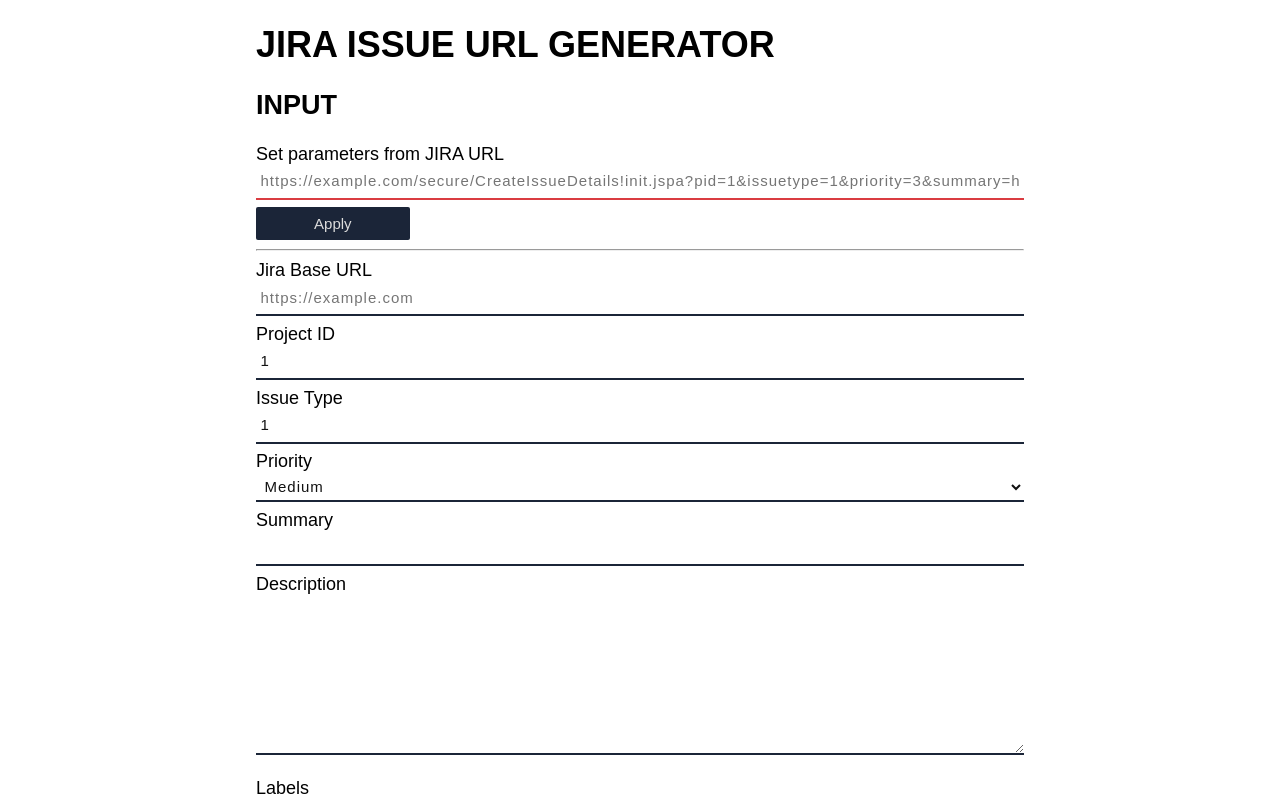
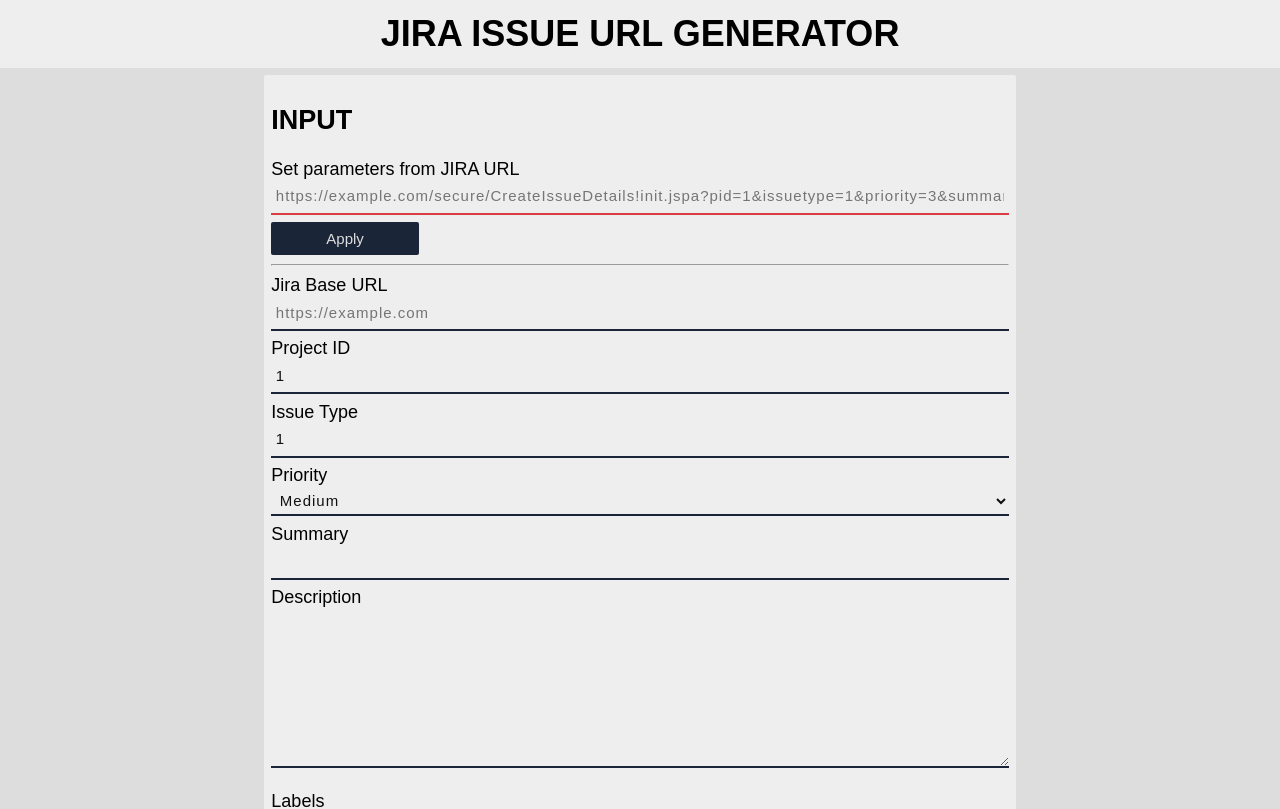
Before and after one commit to jiro4989/jira_issue_url_generator, a React (Create React App) app: page / in a window 1280 px wide. Shown: the top 809 px of the page. Built offline with nearby package versions, Linux system fonts and the light colour scheme.

Commit message:
feat: footerに高さをもたせる #34 (#36)
* ヘッダとフッターとコピーライトを追加

* format

* footerの高さを調整

* 色とか色々調整

* format

* image

```diff
--- a/src/App.css
+++ b/src/App.css
@@ -1,17 +1,43 @@
 .App {
-  width: 60vw;
-  margin-left: auto;
-  margin-right: auto;
   font-size: 18px;
   font-family: sans-serif;
+}
+
+header, footer {
+  text-align: center;
+}
+
+footer {
+  height: 30vh;
+}
+
+h1 {
+  margin: 0;
+  padding: 1%;
 }
 
 h1, h2 {
   font-family: fantasy, sans-serif;
 }
 
+section {
+  padding: 1%;
+  margin: 1%;
+  border-radius: 2px;
+}
+
 textarea {
   height: 20vh;
+}
+
+section, header {
+  background-color: #eee;
+}
+
+.CenterArea {
+  margin-left: auto;
+  margin-right: auto;
+  width: 60vw;
 }
 
 .StateNG {
--- a/src/App.tsx
+++ b/src/App.tsx
@@ -61,7 +61,10 @@
 
   return (
     <div className="App">
+      <header>
         <h1>JIRA ISSUE URL GENERATOR</h1>
+      </header>
+      <div className="CenterArea">
         <section>
           <h2>INPUT</h2>
           <div>
@@ -144,6 +147,10 @@
           {generatedURLElement}
         </section>
       </div>
+      <footer>
+        Copyright (C) 2022 <a href="https://github.com/jiro4989">jiro4989</a>
+      </footer>
+    </div>
   )
 }
 
--- a/src/index.css
+++ b/src/index.css
@@ -5,6 +5,7 @@
     sans-serif;
   -webkit-font-smoothing: antialiased;
   -moz-osx-font-smoothing: grayscale;
+  background-color: #ddd;
 }
 
 code {
```
Also changed, not shown: 1 other file (tests, documents, lock files or other folders). Lines whose indentation alone changed are shown as unchanged.
